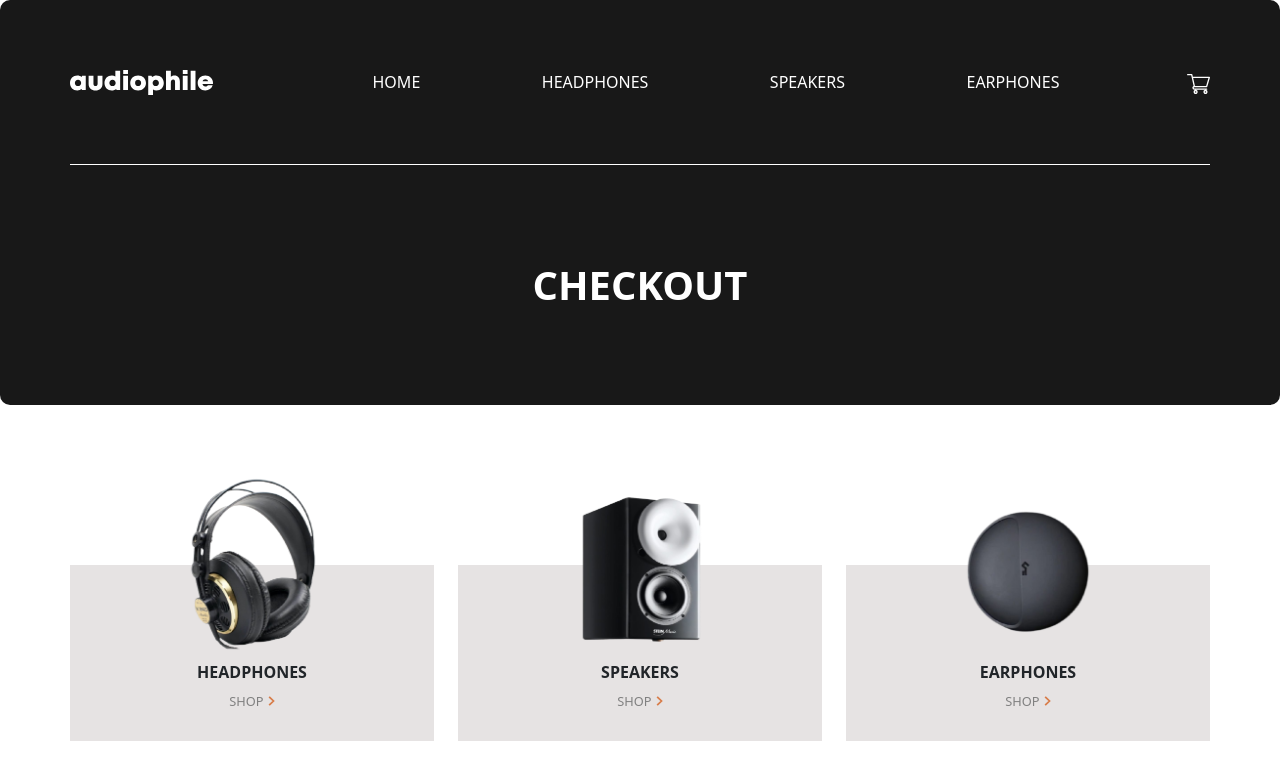
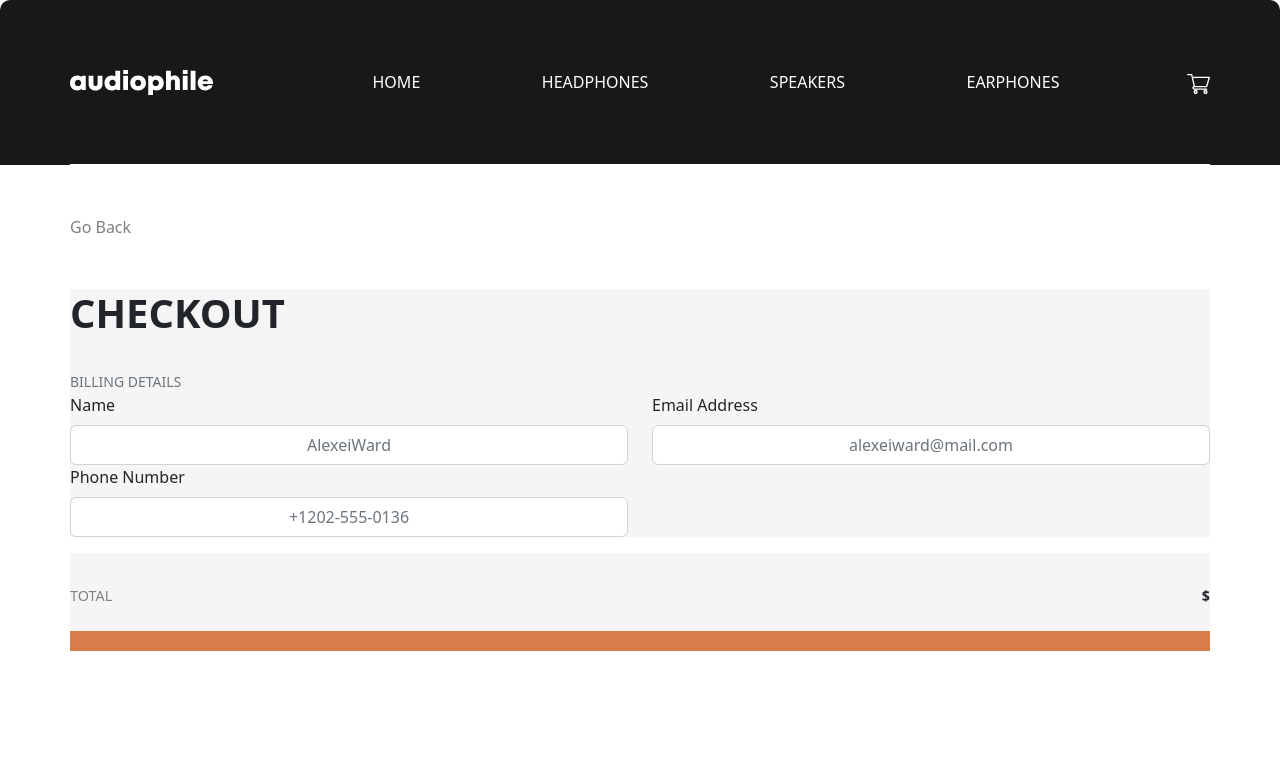
Before and after one commit to AnWang719/Audiophile, a React (Create React App) app: page /checkOut in a window 1280 px wide. Shown: the top 777 px of the page. Built offline with nearby package versions, Linux system fonts and the light colour scheme.

Commit message:
working on checkout page

```diff
--- a/src/App.js
+++ b/src/App.js
@@ -7,19 +7,23 @@ import Footer from "./components/shared/Footer";
 import { Routes, Route } from "react-router-dom";
 import ProductPage from "./components/productPage/ProductPage";
 import ProductDetail from "./components/productPage/ProductDetail";
+import CheckOut from "./components/cart/CheckOut";
 
 function App() {
   return (
     <>
       <OffcanvasMenu />
+
       <Routes>
         <Route path="/" element={<Home />} />
         <Route path="/home" element={<Home />} />
 
         <Route path="/:id" element={<ProductPage />} />
         <Route path="/productDetail" element={<ProductDetail />} />
+        <Route path="/checkOut" element={<CheckOut />} />
       </Routes>
       <BestGear />
+
       <Footer />
     </>
   );
--- a/src/components/cart/CartModal.js
+++ b/src/components/cart/CartModal.js
@@ -4,7 +4,7 @@ import Modal from "react-bootstrap/Modal";
 import cart from "../../assets/icon-cart.svg";
 import { useDispatch, useSelector } from "react-redux";
 import classes from "./CartModal.module.css";
-
+import { useNavigate } from "react-router-dom";
 import { CartActions } from "../../store/CartSlice";
 import CartListItem from "../../ui/CartListItem";
 import CartList from "../../ui/CartList";
@@ -61,6 +61,12 @@ function CartModal() {
     return acc + value;
   }, 0);
 
+  const navigate = useNavigate();
+  const checkoutHandler = () => {
+    navigate("/checkOut");
+    setShow(false);
+  };
+
   return (
     <>
       <div className={classes.cart} onClick={() => setShow(true)}>
@@ -88,6 +94,7 @@ function CartModal() {
                 isSummary={false}
                 removeAllHandler={removeAllHandler}
                 TotalAmount={TotalAmount}
+                checkoutHandler={checkoutHandler}
               />
             ) : (
               <p className={classes.noItemsText}>
--- a/src/components/cart/CheckOut.js
+++ b/src/components/cart/CheckOut.js
@@ -1,16 +1,16 @@
 import GoBack from "../../ui/GoBack";
 import { Container, Row, Col, Form } from "react-bootstrap";
 import CartList from "../../ui/CartList";
+import classes from "./CheckOut.module.css";
 
 function CheckOut() {
   return (
     <>
       <GoBack />
-      <Container>
-        <Row>
-          <Col md={12} lg={8}>
+      <Container className={classes.checkoutForm}>
+        <div className={classes.shippingDetails}>
           <h1>CHECKOUT</h1>
-            <p>BILLING DETAILS</p>
+
           <Form>
             <Form.Group className="mb-3" controlId="formBasicEmail">
               <Form.Text className="text-muted">BILLING DETAILS</Form.Text>
@@ -37,11 +37,18 @@ function CheckOut() {
               </Row>
             </Form.Group>
           </Form>
+        </div>
+        <div className={classes.cartDetails}>
+          <CartList />
+        </div>
+        {/* <Row>
+          <Col md={12} lg={8} className={classes.shippingDetails}>
+
           </Col>
-          <Col md={12} lg={4}>
-            <CartList />
+          <Col md={12} lg={4} className={classes.cartDetails}>
+
           </Col>
-        </Row>
+        </Row> */}
       </Container>
     </>
   );
--- a/src/components/cart/CheckOut.module.css
+++ b/src/components/cart/CheckOut.module.css
@@ -0,0 +1,11 @@
+.checkoutForm h1 {
+  margin-bottom: 2rem;
+}
+
+.shippingDetails {
+  background-color: whitesmoke;
+}
+
+.cartDetails {
+  background-color: whitesmoke;
+}
--- a/src/ui/CartList.js
+++ b/src/ui/CartList.js
@@ -13,6 +13,7 @@ function CartList({
   grandTotal,
   cart,
   removeAllHandler,
+  checkoutHandler,
 }) {
   return (
     <>
@@ -43,7 +44,9 @@ function CartList({
         </>
       )}
 
-      <ProductButton className={classes.checkoutBtn}>{btnText}</ProductButton>
+      <ProductButton className={classes.checkoutBtn} onClick={checkoutHandler}>
+        {btnText}
+      </ProductButton>
     </>
   );
 }
```
Lines whose indentation alone changed are shown as unchanged.
